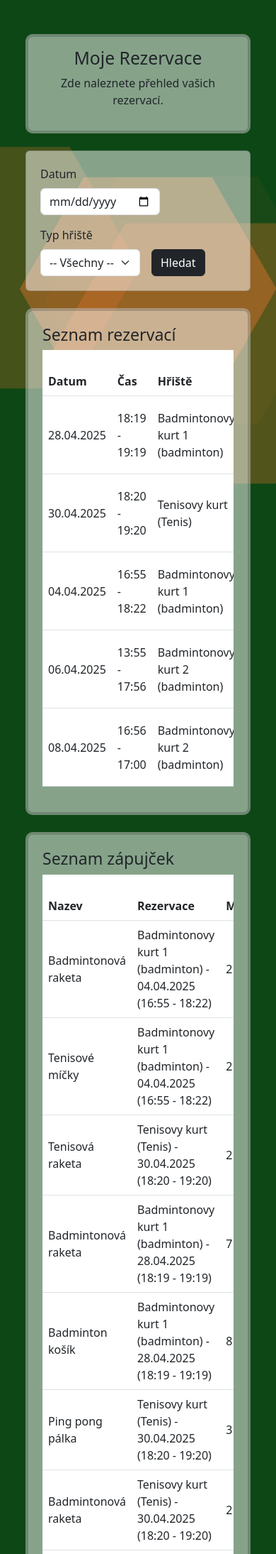
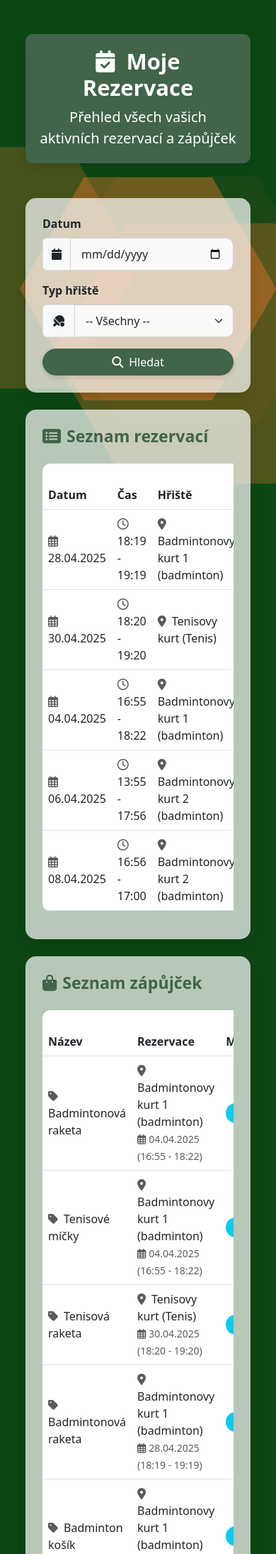
Before and after one commit to TheTorius/VPSI, a Django app: template Projekt/templates/rezervace/rezervace.html in a window 390 px wide. Shown: the part 56-2245 px from the top of the page at 71% size. Run offline with Django 5.2, Linux system fonts and the light colour scheme; the template is opened without the code that fills it: values that come from a table or form of the project are taken from there, others are empty; data comes from the database, SQL or seed files in the repository.

Commit message:
Refactor profile and reservation templates to enhance styling and layout; implement hover effects, improved headers, and responsive design for better user experience.

```diff
--- a/Projekt/templates/rezervace/rezervace.html
+++ b/Projekt/templates/rezervace/rezervace.html
@@ -4,31 +4,94 @@
 {% block title %}Moje Rezervace{% endblock %}
 
 {% block content %}
+<style>
+  .card {
+    transition: all 0.3s ease;
+    border: none;
+    border-radius: 15px;
+    background: rgba(255, 255, 255, 0.7);
+    box-shadow: 0 8px 20px rgba(0, 0, 0, 0.1);
+  }
+
+  .card:hover {
+    transform: translateY(-5px);
+    box-shadow: 0 15px 30px rgba(0, 0, 0, 0.15);
+  }
+
+  .section-header {
+    background-color: #41644A;
+    color: white;
+    border-radius: 10px;
+    padding: 20px;
+    box-shadow: 0 5px 15px rgba(0, 0, 0, 0.1);
+    margin-bottom: 25px;
+    text-align: center;
+  }
+
+  .btn {
+    transition: all 0.3s ease;
+    border-radius: 50px;
+  }
+
+  .btn:hover {
+    transform: translateY(-2px);
+    box-shadow: 0 4px 6px rgba(0, 0, 0, 0.1);
+  }
+
+  .table {
+    border-radius: 10px;
+    overflow: hidden;
+  }
+
+  .table thead {
+    background-color: #41644A;
+    color: white;
+  }
+
+  .table-hover tbody tr:hover {
+    background-color: rgba(65, 100, 74, 0.1);
+  }
+
+  .form-control, .form-select {
+    border-radius: 10px;
+    padding: 10px 15px;
+    border: 1px solid #ced4da;
+    background-color: rgba(255, 255, 255, 0.9);
+  }
+
+  .form-control:focus, .form-select:focus {
+    box-shadow: 0 0 0 0.25rem rgba(65, 100, 74, 0.25);
+    border-color: #41644A;
+  }
+</style>
+
 <div class="container my-5">
-    <!-- Hlavička stránky -->
-    <div class="row">
-      <div class="col-sm-3"></div>
-      <div class="col-sm-6">
-        <div class="card text-center" style="padding: 15px; border-width: 4px;
-             border-radius: 10px; background: rgba(255, 255, 255, 0.5)">
-          <h2>Moje Rezervace</h2>
-          <p>Zde naleznete přehled vašich rezervací.</p>
+  <!-- Fancy Header -->
+  <div class="row mb-4">
+    <div class="col-12">
+      <div class="section-header">
+        <h1 class="display-5 fw-bold mb-2"><i class="fas fa-calendar-check me-3"></i>Moje Rezervace</h1>
+        <p class="lead mb-0">Přehled všech vašich aktivních rezervací a zápůjček</p>
       </div>
     </div>
-      <div class="col-sm-3"></div>
   </div>
 
   <!-- Formulář pro filtrování (datum + typ hřiště) -->
-    <div class="row mt-4 mb-4">
+  <div class="row mb-4">
     <div class="col-sm-12">
-        <div class="card" style="padding: 20px; background: rgba(255, 255, 255, 0.5);">
+      <div class="card p-4">
         <form method="GET" class="row g-3">
-            <div class="col-auto">
-              <label for="datum" class="form-label">Datum</label>
+          <div class="col-md-4">
+            <label for="datum" class="form-label fw-bold">Datum</label>
+            <div class="input-group">
+              <span class="input-group-text"><i class="fas fa-calendar"></i></span>
               <input type="date" name="datum" id="datum" value="{{ vybrane_datum }}" class="form-control" />
             </div>
-            <div class="col-auto">
-              <label for="typ_hriste" class="form-label">Typ hřiště</label>
+          </div>
+          <div class="col-md-4">
+            <label for="typ_hriste" class="form-label fw-bold">Typ hřiště</label>
+            <div class="input-group">
+              <span class="input-group-text"><i class="fas fa-table-tennis"></i></span>
               <select name="typ_hriste" id="typ_hriste" class="form-select">
                 <option value="">-- Všechny --</option>
                 {% for typ in hriste_typy %}
@@ -36,8 +99,11 @@
                 {% endfor %}
               </select>
             </div>
-            <div class="col-auto align-self-end">
-              <button type="submit" class="btn btn-dark">Hledat</button>
+          </div>
+          <div class="col-md-4 align-self-end">
+            <button type="submit" class="btn btn-primary w-100" style="background-color: #41644A; border-color: #41644A; box-shadow: 0 4px 6px rgba(0,0,0,0.1);">
+              <i class="fas fa-search me-2"></i>Hledat
+            </button>
           </div>
         </form>
       </div>
@@ -45,11 +111,10 @@
   </div>
 
   <!-- Seznam rezervací -->
-    <div class="row">
+  <div class="row mb-4">
     <div class="col-sm-12">
-        <div class="card" style="padding: 20px; border-width: 4px;
-             border-radius: 10px; background: rgba(255, 255, 255, 0.5)">
-          <h3>Seznam rezervací</h3>
+      <div class="card p-4">
+        <h3 class="mb-4 fw-bold" style="color: #41644A;"><i class="fas fa-list-alt me-2"></i>Seznam rezervací</h3>
         {% if reservations %}
           <div class="table-responsive">
             <table class="table table-hover align-middle">
@@ -66,19 +131,29 @@
               <tbody>
                 {% for rez in reservations %}
                 <tr>
-                    <td>{{ rez.datum|date:"d.m.Y" }}</td>
-                    <td>{{ rez.cas_zacatku|time:"H:i" }} - {{ rez.cas_konce|time:"H:i" }}</td>
-                    <td>{{ rez.hriste.nazev }} ({{ rez.hriste.typ }})</td>
-                    <td>{{ rez.get_stav_display }}</td>
-                    <td>{{ rez.cena }}</td>
+                  <td><i class="far fa-calendar-alt me-2 text-muted"></i>{{ rez.datum|date:"d.m.Y" }}</td>
+                  <td><i class="far fa-clock me-2 text-muted"></i>{{ rez.cas_zacatku|time:"H:i" }} - {{ rez.cas_konce|time:"H:i" }}</td>
+                  <td><i class="fas fa-map-marker-alt me-2 text-muted"></i>{{ rez.hriste.nazev }} ({{ rez.hriste.typ }})</td>
                   <td>
+                    <span class="badge {% if rez.stav == 'A' %}bg-success{% elif rez.stav == 'S' %}bg-warning{% else %}bg-secondary{% endif %} rounded-pill px-3 py-2">
+                      {{ rez.get_stav_display }}
+                    </span>
+                  </td>
+                  <td><strong>{{ rez.cena }} Kč</strong></td>
+                  <td>
+                    <div class="btn-group">
                       <a href="{% url 'zrusit_rezervaci' rez.id %}"
-                        class="btn btn-danger btn-sm"
+                        class="btn btn-outline-danger btn-sm"
                         onclick="return confirm('Opravdu chcete zrušit tuto rezervaci? Budou odstraněny i její související zápujčky.');">
-                        Zrušit
+                        <i class="fas fa-trash-alt me-1"></i>Zrušit
                       </a>
-                      <a href="{% url 'tisk_rezervace' rez.id %}" target="_blank" class="btn btn-secondary btn-sm">Tisk</a>
-                        <a href="{% url 'zapujcky_k_rezervaci' rez.id %}" class="btn btn-success btn-sm">Zápůjčky</a>
+                      <a href="{% url 'tisk_rezervace' rez.id %}" target="_blank" class="btn btn-outline-secondary btn-sm">
+                        <i class="fas fa-print me-1"></i>Tisk
+                      </a>
+                      <a href="{% url 'zapujcky_k_rezervaci' rez.id %}" class="btn btn-outline-success btn-sm">
+                        <i class="fas fa-shopping-cart me-1"></i>Zápůjčky
+                      </a>
+                    </div>
                   </td>
                 </tr>
                 {% endfor %}
@@ -86,24 +161,29 @@
             </table>
           </div>
         {% else %}
-            <p>Nemáte žádné rezervace pro vybrané podmínky.</p>
+          <div class="text-center py-5">
+            <i class="fas fa-calendar-times text-muted" style="font-size: 3rem;"></i>
+            <p class="mt-3 mb-0 fs-5">Nemáte žádné rezervace pro vybrané podmínky.</p>
+            <a href="{% url 'hriste' %}" class="btn btn-success mt-4" style="background-color: #41644A; border-color: #41644A;">
+              <i class="fas fa-plus-circle me-2"></i>Vytvořit novou rezervaci
+            </a>
+          </div>
         {% endif %}
       </div>
     </div>
   </div>
-    <br>
+
   <!-- Seznam zapujcek -->
   <div class="row">
     <div class="col-sm-12">
-        <div class="card" style="padding: 20px; border-width: 4px;
-             border-radius: 10px; background: rgba(255, 255, 255, 0.5)">
-          <h3>Seznam zápujček</h3>
+      <div class="card p-4">
+        <h3 class="mb-4 fw-bold" style="color: #41644A;"><i class="fas fa-shopping-bag me-2"></i>Seznam zápůjček</h3>
         {% if reservations_zapujcky %}
           <div class="table-responsive">
             <table class="table table-hover align-middle">
               <thead>
                 <tr>
-                    <th>Nazev</th>
+                  <th>Název</th>
                   <th>Rezervace</th>
                   <th>Množství</th>
                   <th>Cena (Kč/ks)</th>
@@ -114,18 +194,26 @@
               <tbody>
                 {% for rez in reservations_zapujcky %}
                 <tr>
-                    <td>{{ rez.zapujcka.nazev }}</td>
-                    <td>{{ rez.rezervace.hriste.nazev }} ({{ rez.rezervace.hriste.typ }}) - {{ rez.rezervace.datum|date:"d.m.Y" }} ({{ rez.rezervace.cas_zacatku|time:"H:i" }} - {{ rez.rezervace.cas_konce|time:"H:i" }})</td>
-                    <td>{{ rez.mnozstvi }}</td>
-                    <td>{{ rez.cena_za_kus}}</td>
+                  <td><i class="fas fa-tag me-2 text-muted"></i>{{ rez.zapujcka.nazev }}</td>
+                  <td>
+                    <i class="fas fa-map-marker-alt me-2 text-muted"></i>{{ rez.rezervace.hriste.nazev }} ({{ rez.rezervace.hriste.typ }})
+                    <br>
+                    <small class="text-muted"><i class="far fa-calendar-alt me-1"></i>{{ rez.rezervace.datum|date:"d.m.Y" }} ({{ rez.rezervace.cas_zacatku|time:"H:i" }} - {{ rez.rezervace.cas_konce|time:"H:i" }})</small>
+                  </td>
+                  <td><span class="badge bg-info rounded-pill px-3 py-2">{{ rez.mnozstvi }} ks</span></td>
+                  <td><strong>{{ rez.cena_za_kus}} Kč</strong></td>
                   <td>{{ rez.zapujcka.typ }}</td>
                   <td>
+                    <div class="btn-group">
                       <a href="{% url 'zrusit_rezervaci_zapujcky' rez.id %}"
-                        class="btn btn-danger btn-sm"
+                        class="btn btn-outline-danger btn-sm"
                         onclick="return confirm('Opravdu chcete zrušit tuto rezervaci zapujcky?');">
-                        Zrušit
+                        <i class="fas fa-trash-alt me-1"></i>Zrušit
                       </a>
-                      <a href="{% url 'tisk_rezervace_zapujcka' rez.id %}" target="_blank" class="btn btn-secondary btn-sm">Tisk</a>
+                      <a href="{% url 'tisk_rezervace_zapujcka' rez.id %}" target="_blank" class="btn btn-outline-secondary btn-sm">
+                        <i class="fas fa-print me-1"></i>Tisk
+                      </a>
+                    </div>
                   </td>
                 </tr>
                 {% endfor %}
@@ -133,7 +221,10 @@
             </table>
           </div>
         {% else %}
-            <p>Nemáte žádné zápujčky.</p>
+          <div class="text-center py-5">
+            <i class="fas fa-shopping-basket text-muted" style="font-size: 3rem;"></i>
+            <p class="mt-3 mb-0 fs-5">Nemáte žádné zápůjčky.</p>
+          </div>
         {% endif %}
       </div>
     </div>
```
Also changed, not shown: Projekt/templates/rezervace/profile.html (+91 -74 lines). Lines whose indentation alone changed are shown as unchanged.
